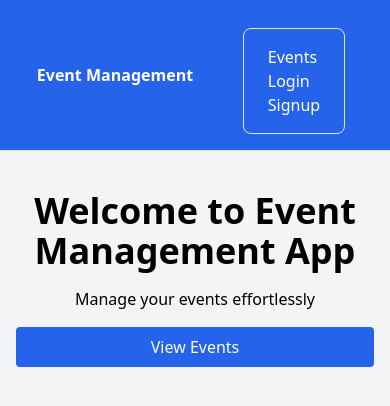
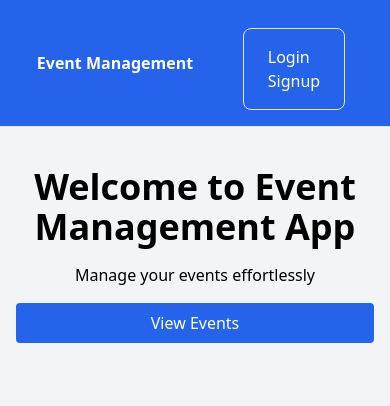
Before and after one commit to noxiousghost/yipl-log-processor, a Next.js app in the folder client/: page / in a window 390 px wide. Shown: the top 406 px of the page. Built offline with nearby package versions, Linux system fonts and the light colour scheme.

Commit message:
Add logout and username display function

```diff
--- a/client/src/components/NavBar.js
+++ b/client/src/components/NavBar.js
@@ -1,23 +1,35 @@
+"use client";
+// NavBar.js
 import Link from "next/link";
+import { useAuth } from "@/utils/AuthContext";
 
 const NavBar = () => {
+  const { isLoggedIn, username, logout } = useAuth();
+
   return (
     <nav className="bg-blue-600 p-4 text-white w-full left-0 border-b border-gray-200 sticky top-0 z-50">
-      {/* <nav className="bg-blue-600 p-4 text-white fixed w-full top-0 left-0 border-b border-gray-200"> */}
-      <div className="container mx-auto flex space-y-3 sm:space-y-0  flex-wrap sm:flex-nowrap sm:flex-row w-full justify-around md:justify-between items-center ">
+      <div className="container mx-auto flex space-y-3 sm:space-y-0 flex-wrap sm:flex-nowrap sm:flex-row w-full justify-around md:justify-between items-center">
         <Link href="/">
-          <p className="font-bold">Event Management</p>
+          <p className="font-bold cursor-pointer">Event Management</p>
         </Link>
         <div className="flex flex-col p-4 mt-4 mx-2 order-1 rounded-lg border md:flex-row md:space-x-8 md:mt-0 md:text-sm md:font-medium md:border-0">
-          <Link href="/events">
-            <p className="mx-2">Events</p>
-          </Link>
-          <Link href="/auth/login">
-            <p className="mx-2">Login</p>
-          </Link>
-          <Link href="/auth/signup">
-            <p className="mx-2">Signup</p>
-          </Link>
+          {isLoggedIn ? (
+            <>
+              <p className="mx-2">Hello, {username}</p>
+              <button onClick={logout} className="mx-2 bg-red-600 p-2 rounded">
+                Logout
+              </button>
+            </>
+          ) : (
+            <>
+              <Link href="/auth/login">
+                <p className="mx-2 cursor-pointer">Login</p>
+              </Link>
+              <Link href="/auth/signup">
+                <p className="mx-2 cursor-pointer">Signup</p>
+              </Link>
+            </>
+          )}
         </div>
       </div>
     </nav>
```
